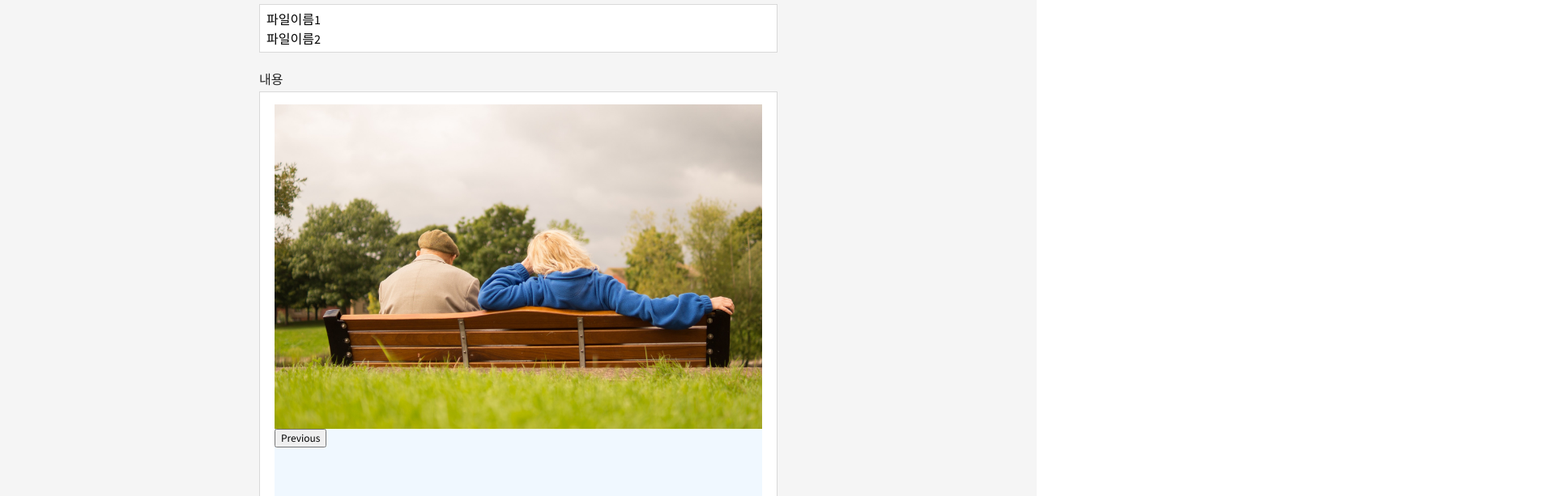
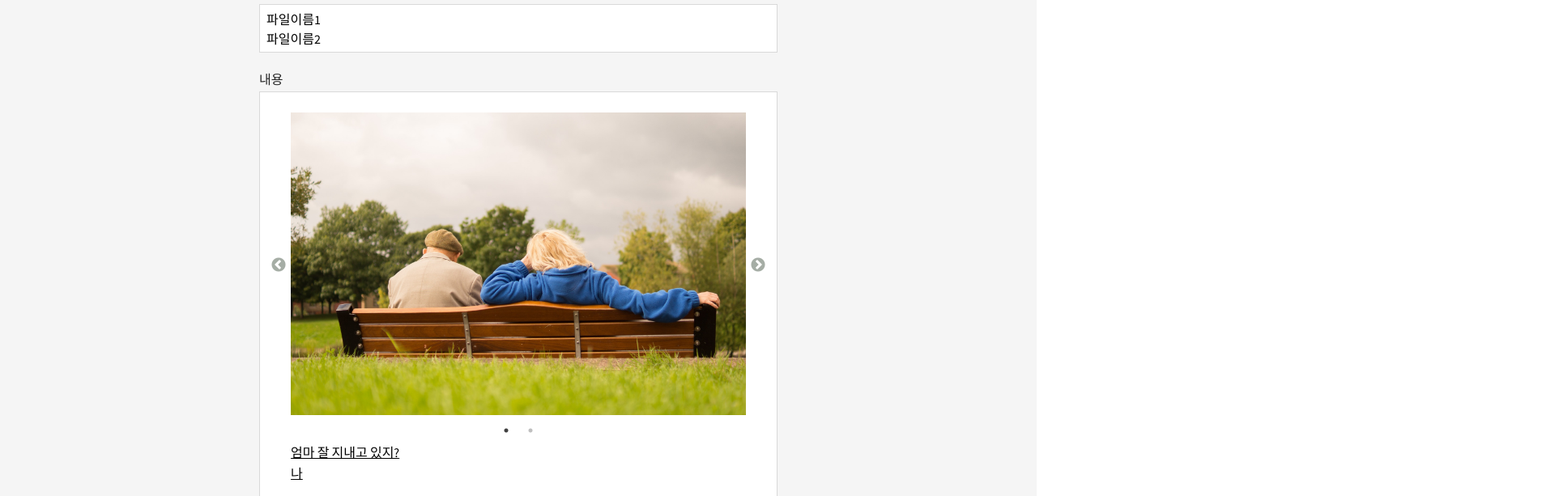
Before and after one commit to eyear22/eyear_frontend, a React (Create React App) app: page /detail/1 in a window 1280 px wide. Shown: the part 323-936 px from the top of the page at 81% size, 1920 px wide, since content can reach past the window. Built offline with nearby package versions, Linux system fonts and the light colour scheme; no server answers.

Commit message:
[FEAT] 이미지 슬라이드 완성

```diff
--- a/src/components/detail/Content.js
+++ b/src/components/detail/Content.js
@@ -1,13 +1,13 @@
 import styled from 'styled-components';
-import Test from '../../assets/img_home.jpg';
 import ImageSlide from './ImageSlide';
 
 const Content = () => {
   return (
     <Container>
-      <Image src={Test} />
       <ImageSlide />
-      <Wrap>엄마 잘 지내고 있지?</Wrap>
+      <Wrap>
+        {'엄마 잘 지내고 있지?'} <div /> {'나'}
+      </Wrap>
     </Container>
   );
 };
@@ -18,12 +18,8 @@ const Container = styled.div`
   padding: 10px;
 `;
 
-const Image = styled.img`
-  width: 100%;
-`;
-
 const Wrap = styled.div`
-  margin-top: 20px;
+  margin: 20px;
   line-height: 160%;
   text-decoration: underline;
 `;
--- a/src/components/detail/ImageSlide.js
+++ b/src/components/detail/ImageSlide.js
@@ -1,5 +1,8 @@
 import styled from 'styled-components';
 import Slider from 'react-slick';
+import 'slick-carousel/slick/slick.css';
+import 'slick-carousel/slick/slick-theme.css';
+import Test from '../../assets/img_home.jpg';
 
 const ImageSlide = () => {
   const settings = {
@@ -8,26 +11,39 @@ const ImageSlide = () => {
     speed: 500,
     slidesToShow: 1,
     slidesToScroll: 1,
+    centerMode: true,
+    centerPadding: '0px',
   };
 
-  const data = [{}];
+  const data = [
+    { key: 0, image: Test },
+    { key: 1, image: Test },
+  ];
   return (
-    <Container>
-      <Slider {...settings}>
-        <div>
-          <h2>1</h2>
-        </div>
-        <div>
-          <h2>2</h2>
-        </div>
-      </Slider>
-    </Container>
+    <StyledSlider {...settings}>
+      {data.map(({ key, image }) => {
+        return (
+          <CardBox key={key}>
+            <CardImg src={image} />
+          </CardBox>
+        );
+      })}
+    </StyledSlider>
   );
 };
 
-const Container = styled.div`
+const StyledSlider = styled(Slider)`
+  .slick-prev::before,
+  .slick-next::before {
+    color: #889287;
+  }
+  margin: 10px 20px;
+`;
+
+const CardBox = styled.div``;
+
+const CardImg = styled.img`
   width: 100%;
-  background-color: aliceblue;
 `;
 
 export default ImageSlide;
```
